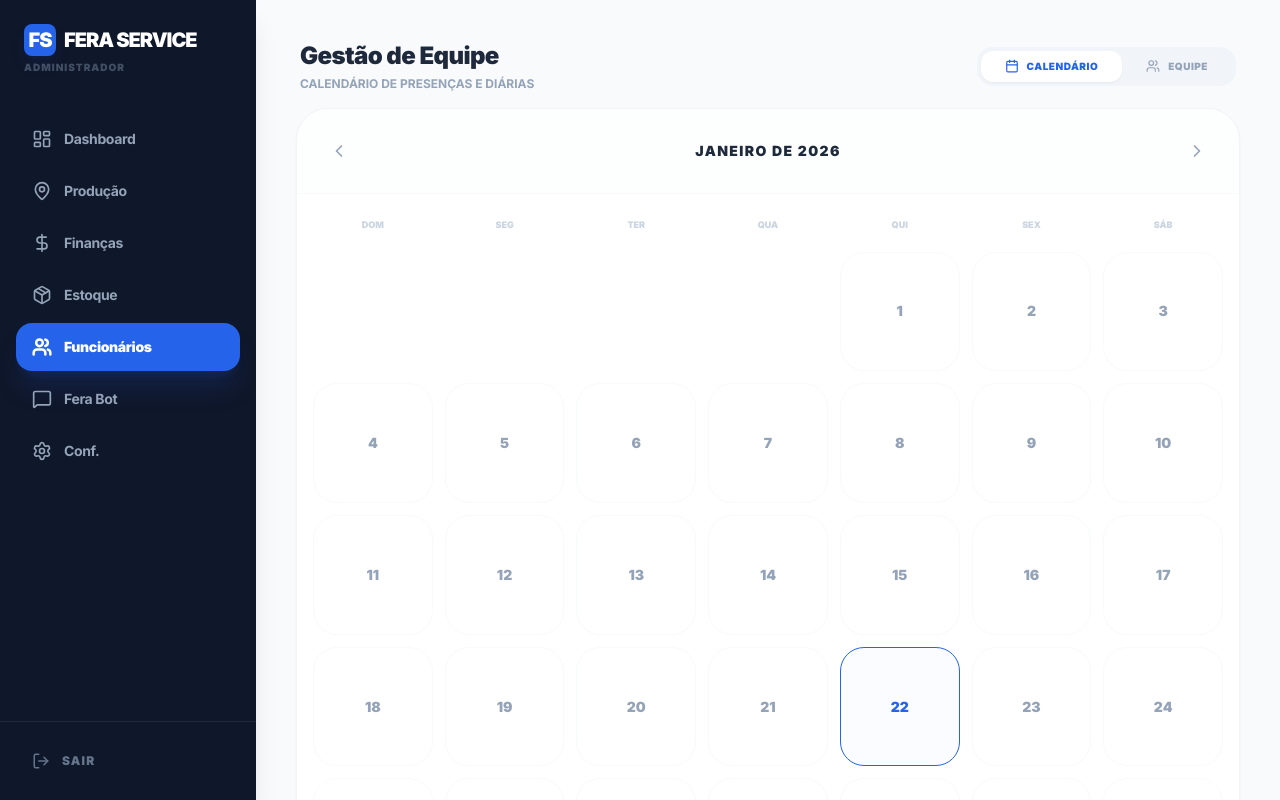
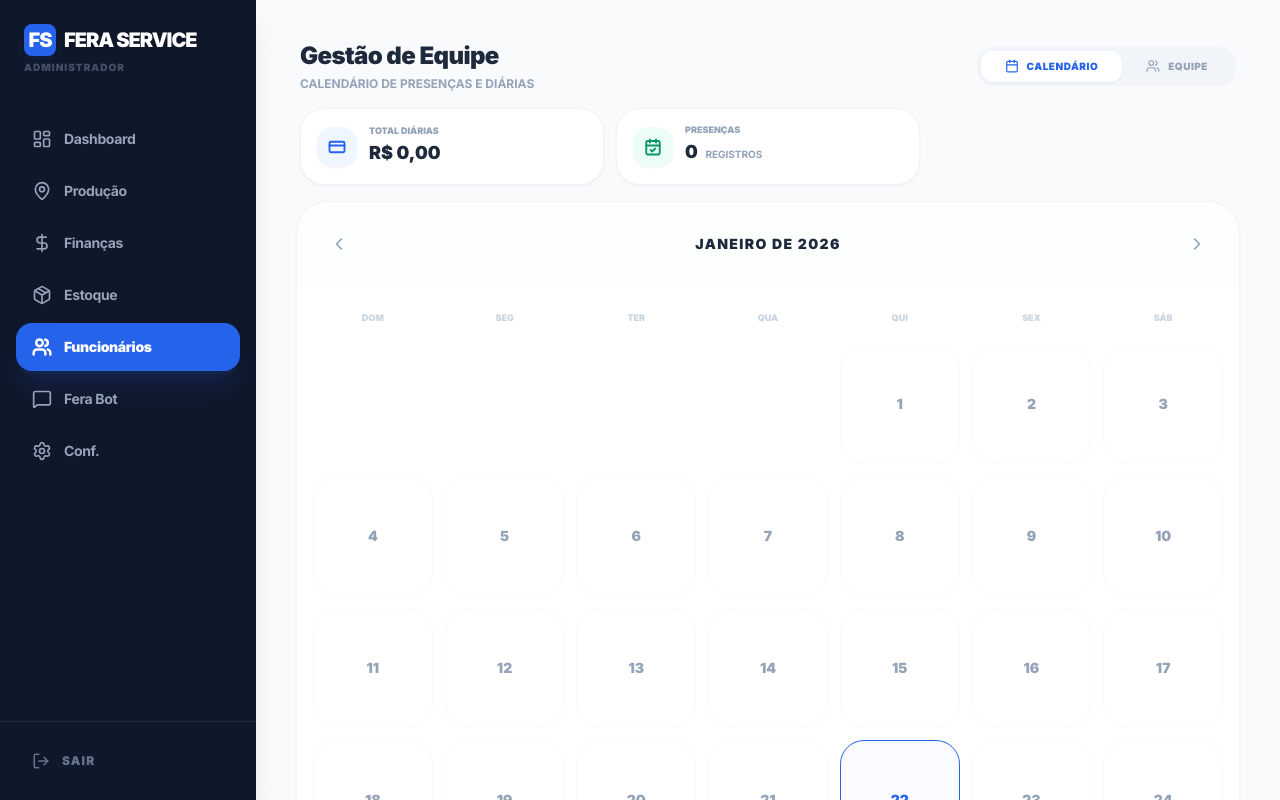
Before and after one commit to Amr-Felipe/FERA-SERVICE, a React (Vite) app: page / in a window 1280 px wide. Both pictures are taken after a click on the button "Funcionários". Shown: the top 800 px of the page. Built offline with nearby package versions, Linux system fonts and the light colour scheme.

Commit message:
feat(employees): Add monthly attendance summary
Integrates a new component to display a summary of the current month's employee attendance, including total value and number of attendances. This enhances the visibility of daily work contributions.

```diff
--- a/components/Employees.tsx
+++ b/components/Employees.tsx
@@ -19,7 +19,8 @@ import {
   Download,
   CheckCircle,
   XCircle,
-  AlertCircle
+  AlertCircle,
+  CreditCard
 } from 'lucide-react';
 
 interface EmployeesProps {
@@ -50,6 +51,17 @@ const Employees: React.FC<EmployeesProps> = ({ state, setState }) => {
   }, [currentCalendarDate]);
 
   const currentMonthStr = currentCalendarDate.toISOString().substring(0, 7);
+
+  // Cálculo do Resumo das Diárias do Mês Atual do Calendário
+  const monthlyAttendanceSummary = useMemo(() => {
+    const records = (state.attendanceRecords || []).filter(r =>
+      r.date.startsWith(currentMonthStr) && r.status === 'present'
+    );
+    return {
+      totalValue: records.reduce((acc, r) => acc + r.value, 0),
+      totalAttendances: records.length
+    };
+  }, [state.attendanceRecords, currentMonthStr]);
 
   const getEmployeeStats = (employeeId: string, monthStr: string) => {
     const records = (state.attendanceRecords || []).filter(r =>
@@ -136,6 +148,33 @@ const Employees: React.FC<EmployeesProps> = ({ state, setState }) => {
           >
             <Users size={14} /> Equipe
           </button>
+        </div>
+      </div>
+
+      {/* Resumo de Diárias */}
+      <div className="grid grid-cols-2 md:grid-cols-3 gap-3 px-1">
+        <div className="bg-white p-4 rounded-3xl border border-slate-100 shadow-sm flex flex-col md:flex-row md:items-center gap-3">
+          <div className="w-10 h-10 bg-blue-50 text-blue-600 rounded-2xl flex items-center justify-center shadow-sm shrink-0">
+             <CreditCard size={18} strokeWidth={2.5} />
+          </div>
+          <div>
+            <p className="text-[9px] font-black text-slate-400 uppercase leading-none mb-1">Total Diárias</p>
+            <p className="text-sm md:text-lg font-black text-slate-800">
+              R$ {monthlyAttendanceSummary.totalValue.toLocaleString('pt-BR', { minimumFractionDigits: 2 })}
+            </p>
+          </div>
+        </div>
+
+        <div className="bg-white p-4 rounded-3xl border border-slate-100 shadow-sm flex flex-col md:flex-row md:items-center gap-3">
+          <div className="w-10 h-10 bg-emerald-50 text-emerald-600 rounded-2xl flex items-center justify-center shadow-sm shrink-0">
+             <CalendarCheck size={18} strokeWidth={2.5} />
+          </div>
+          <div>
+            <p className="text-[9px] font-black text-slate-400 uppercase leading-none mb-1">Presenças</p>
+            <p className="text-sm md:text-lg font-black text-slate-800">
+              {monthlyAttendanceSummary.totalAttendances} <span className="text-[10px] text-slate-400 font-bold uppercase ml-1">Registros</span>
+            </p>
+          </div>
         </div>
       </div>
 
```
